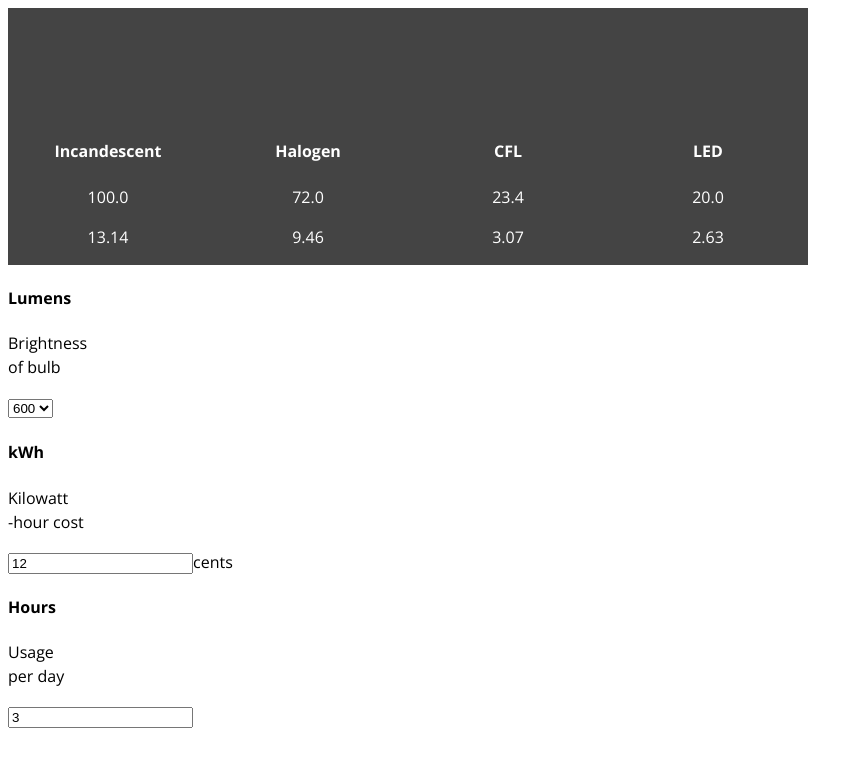
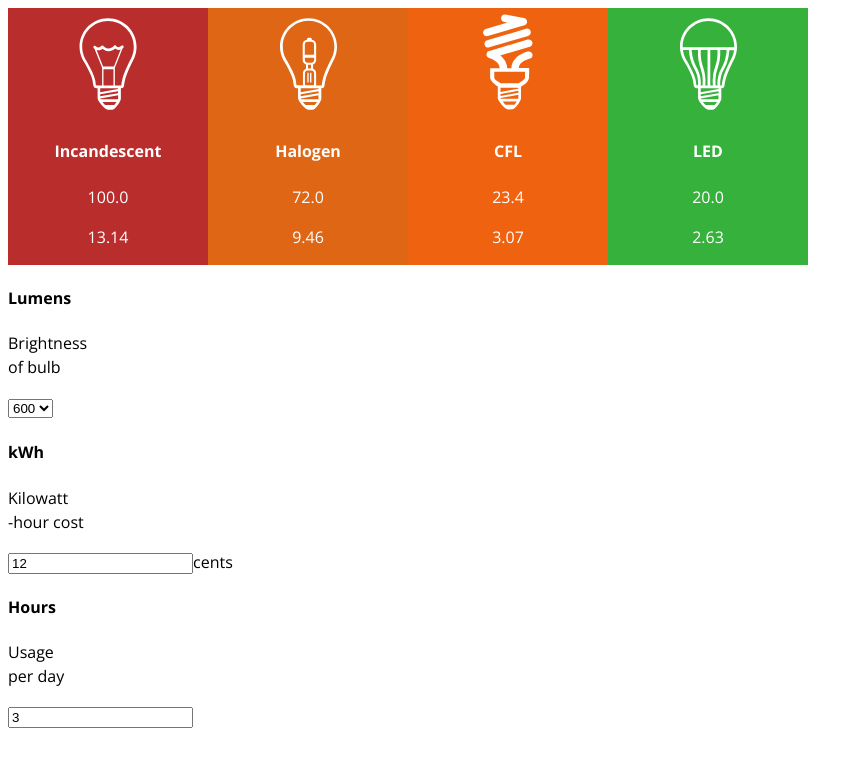
Before and after one commit to poojaajithan/CalculationTool, a plain HTML site: page MyCalculator/index.html in a window 1280 px wide. Shown: the whole page, without its empty margins (0-863 px from the left). Drawn offline with nearby package versions, Linux system fonts and the light colour scheme.

Commit message:
Images added

```diff
--- a/MyCalculator/assets/calculator.css
+++ b/MyCalculator/assets/calculator.css
@@ -17,3 +17,8 @@
 }
 
 #myCalculator main::after{content: ''; display: block;clear: both;}
+
+#myCalculator main section.inc{background-color: #ba2d2d; background-image: url(images/bulb_inc.svg);}
+#myCalculator main section.hal{background-color: #de6615; background-image: url(images/bulb_hal.svg);}
+#myCalculator main section.cfl{background-color: #ef620f; background-image: url(images/bulb_cfl.svg);}
+#myCalculator main section.led{background-color: #36b23c; background-image: url(images/bulb_led.svg);}
--- a/MyCalculator/index.html
+++ b/MyCalculator/index.html
@@ -1,6 +1,7 @@
 <!DOCTYPE HTML>
 <html>
-	<head>
+
+<head>
     <meta http-equiv="Content-Type" content="text/html; charset=UTF-8">
     <meta name="viewport" content="width=device-width, initial-scale=1">
     <link rel="stylesheet" type="text/css" href="assets/calculator.css">
@@ -13,29 +14,28 @@
 
     <div id="myCalculator">
         <main>
-            <section>
+            <section class="inc">
                 <div>
                     <h4>Incandescent</h4>
                     <p>100.0</p>
                     <p>13.14</p>
                 </div>
             </section>
-            <section>
+            <section class="hal">
                 <div>
                     <h4>Halogen</h4>
                     <p>72.0</p>
                     <p>9.46</p>
                 </div>
             </section>
-            <section>
+            <section class="cfl">
                 <div>
                     <h4>CFL</h4>
                     <p>23.4</p>
                     <p>3.07</p>
                 </div>
             </section>
-            <section>
-
+            <section class="led">
                 <div>
                     <h4>LED</h4>
                     <p>20.0</p>
@@ -67,4 +67,5 @@
         </form>
     </div>
 </body>
+
 </html>
```
